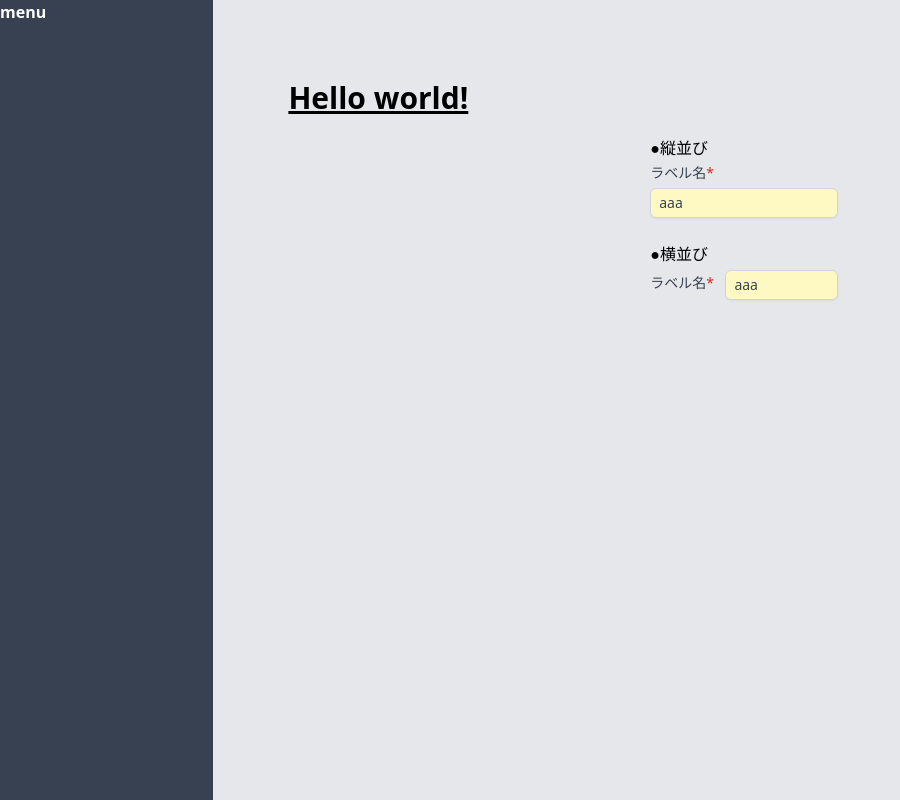
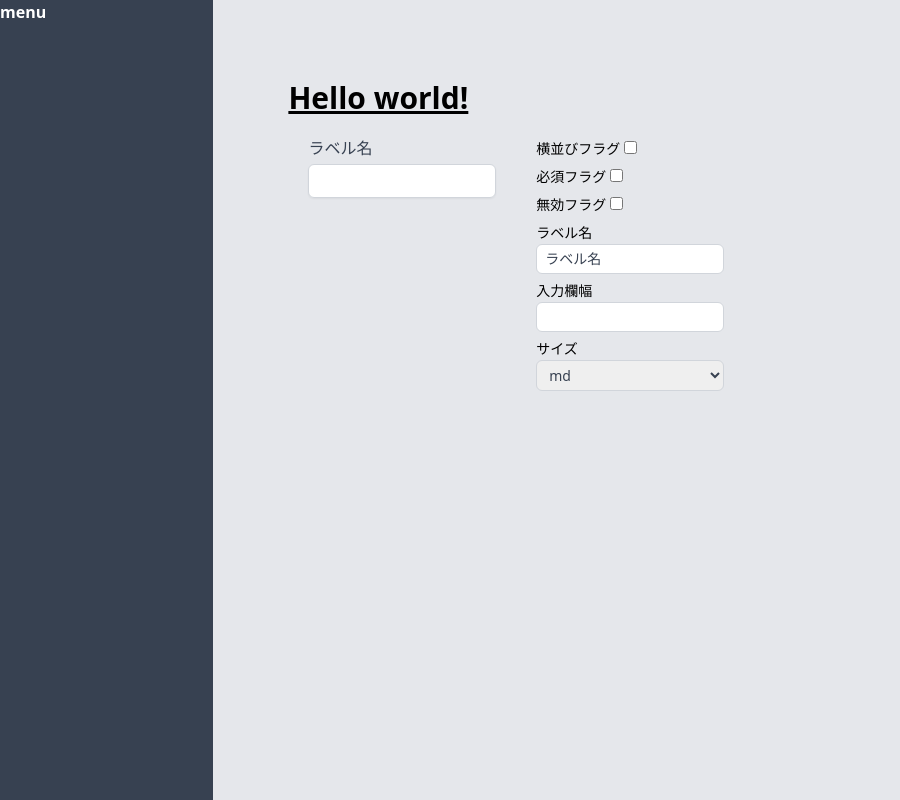
Before and after one commit to 75ks/2022-front, a Vue app: page / in a window 1280 px wide. Shown: the whole page, without its empty margins (0-900 px from the left). Built offline with nearby package versions, Linux system fonts and the light colour scheme.

Commit message:
TextInputのサンプル画面を作成

```diff
--- a/src/components/Common/TextInput.vue
+++ b/src/components/Common/TextInput.vue
@@ -3,9 +3,10 @@
     :class="sideBySideFlg ? 'flex justify-between items-center': ''"
   >
     <label
+      v-if="label"
       :for="uniqueId"
       class="font-medium text-gray-700"
-      :class="size"
+      :class="[`text-${size}`]"
     >
       {{ label }}<span v-if="requiredFlg" class="text-red-600">*</span>
     </label>
@@ -17,7 +18,7 @@
         :id="uniqueId"
         v-model="inputValue"
         class="w-full px-2 py-1 text-gray-700 border border-gray-300 rounded-md focus:outline outline-blue-300"
-        :class="[size, disableFlg ? 'bg-gray-300' : requiredFlg ? 'bg-yellow-100' : '']"
+        :class="[`text-${size}`, disableFlg ? 'bg-gray-300' : requiredFlg ? 'bg-yellow-100' : '']"
         :disabled="disableFlg"
       />
     </div>
@@ -51,7 +52,7 @@ const props = withDefaults(defineProps<Props>(), {
   label: '',
   sideBySideFlg: false,
   inputWidth: 'w-3/4',
-  size: '',
+  size: 'md',
   requiredFlg: false,
   disableFlg: false
 });
--- a/src/views/Test.vue
+++ b/src/views/Test.vue
@@ -1,41 +1,95 @@
 <template>
   <main class="p-20">
-    <h1 class="text-3xl font-bold underline">
-      Hello world!
-    </h1>
-    <div class="justify-center m-auto w-1/4 p-5">
-      ●縦並び
-      <TextInput
-        v-model:inputValue='inputValue'
-        label="ラベル名"
-        size="text-sm"
-        :requiredFlg="true"
-      />
+    <h1 class="text-3xl font-bold underline">Hello world!</h1>
+    <div class="flex">
+      <div class="w-1/4 p-5">
+        <TextInput
+          v-model:inputValue="state.textInputProps.inputValue"
+          :label="state.textInputProps.label"
+          :sideBySideFlg="state.textInputProps.sideBySideFlg"
+          :size="state.textInputProps.size"
+          :inputWidth="state.textInputProps.inputWidth"
+          :requiredFlg="state.textInputProps.requiredFlg"
+          :disableFlg="state.textInputProps.disableFlg"
+        />
+      </div>
+      <div class="w-1/4 p-5">
+        <div class="mb-1">
+          <label class="text-sm mr-1">横並びフラグ</label>
+          <input
+            type="checkbox"
+            v-model="state.textInputProps.sideBySideFlg"
+            class="px-2 py-1 text-gray-700 border border-gray-300 rounded-md focus:outline outline-blue-300"
+          />
+        </div>
 
-      <br>
+        <div class="mb-1">
+          <label class="text-sm mr-1">必須フラグ</label>
+          <input
+            type="checkbox"
+            v-model="state.textInputProps.requiredFlg"
+            class="px-2 py-1 text-gray-700 border border-gray-300 rounded-md focus:outline outline-blue-300"
+          />
+        </div>
 
-      ●横並び
-      <TextInput
-        v-model:inputValue='inputValue'
-        label="ラベル名"
-        :sideBySideFlg="true"
-        size="text-sm"
-        inputWidth="w-3/5"
-        :requiredFlg="true"
-      />
+        <div class="mb-1">
+          <label class="text-sm mr-1">無効フラグ</label>
+          <input
+            type="checkbox"
+            v-model="state.textInputProps.disableFlg"
+            class="px-2 py-1 text-gray-700 border border-gray-300 rounded-md focus:outline outline-blue-300"
+          />
+        </div>
 
+        <div class="mb-1">
+          <label class="text-sm mr-1">ラベル名</label>
+          <input
+            v-model="state.textInputProps.label"
+            class="w-full px-2 py-1 text-sm text-gray-700 border border-gray-300 rounded-md focus:outline outline-blue-300"
+          />
+        </div>
+
+        <div class="mb-1">
+          <label class="text-sm mr-1">入力欄幅</label>
+          <input
+            v-model="state.textInputProps.inputWidth"
+            class="w-full px-2 py-1 text-sm text-gray-700 border border-gray-300 rounded-md focus:outline outline-blue-300"
+          />
+        </div>
+
+        <div class="mb-1">
+          <label class="text-sm mr-1">サイズ</label>
+          <select
+            v-model="state.textInputProps.size"
+            class="w-full px-2 py-1 text-sm text-gray-700 border border-gray-300 rounded-md focus:outline outline-blue-300"
+          >
+            <option value="sm">sm</option>
+            <option value="md">md</option>
+            <option value="lg">lg</option>
+          </select>
+        </div>
+      </div>
     </div>
   </main>
 </template>
 
+<script setup lang="ts">
+import TextInput from "../components/Common/TextInput.vue";
+import { reactive } from "vue";
 
-<script setup lang="ts">
-import TextInput from '../components/Common/TextInput.vue';
-import {ref} from 'vue';
+class TextInputProps {
+  inputValue: string = "";
+  label: string = "ラベル名";
+  sideBySideFlg: boolean = false;
+  inputWidth: string = "";
+  size: string = "md";
+  requiredFlg: boolean = false;
+  disableFlg: boolean = false;
+}
 
-const inputValue = ref<string>('aaa');
-
+const state = reactive({
+  textInputProps: new TextInputProps(),
+});
 </script>
 
-<style>
-</style>
+<style></style>
```
